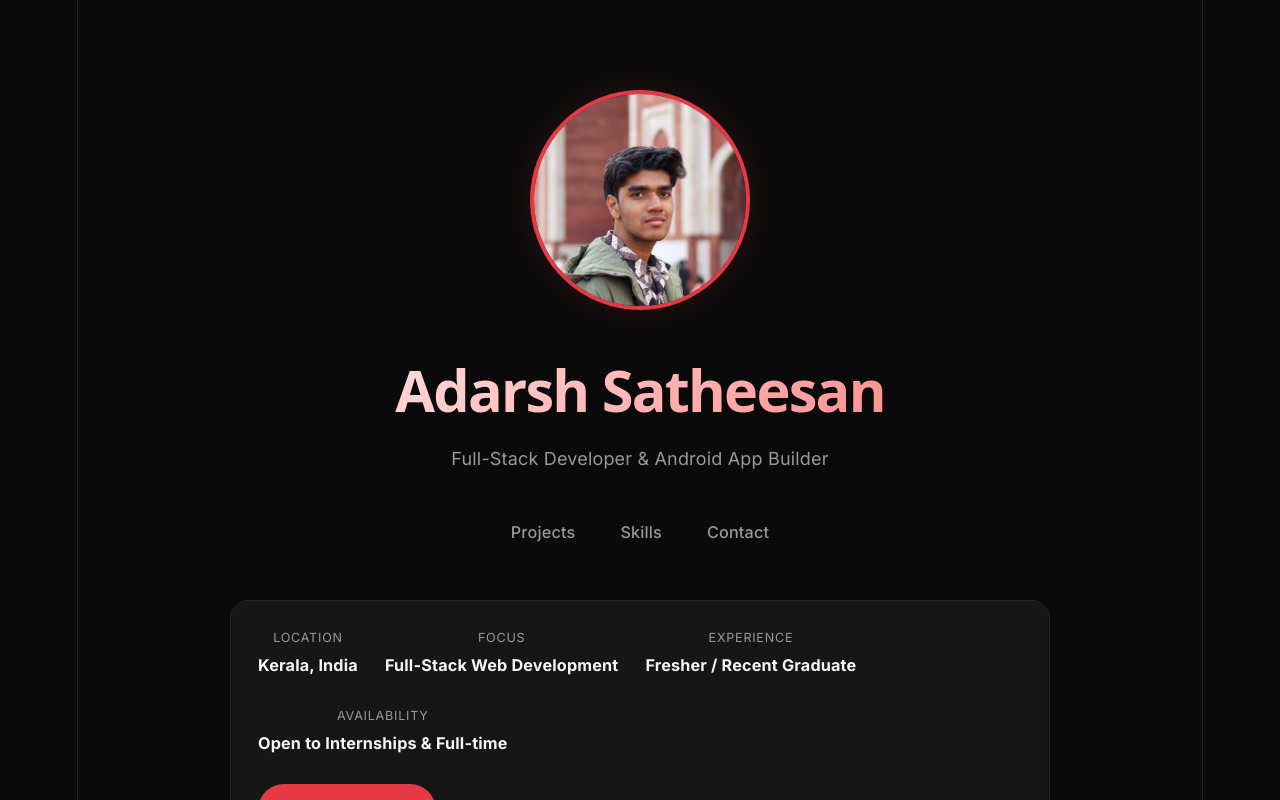
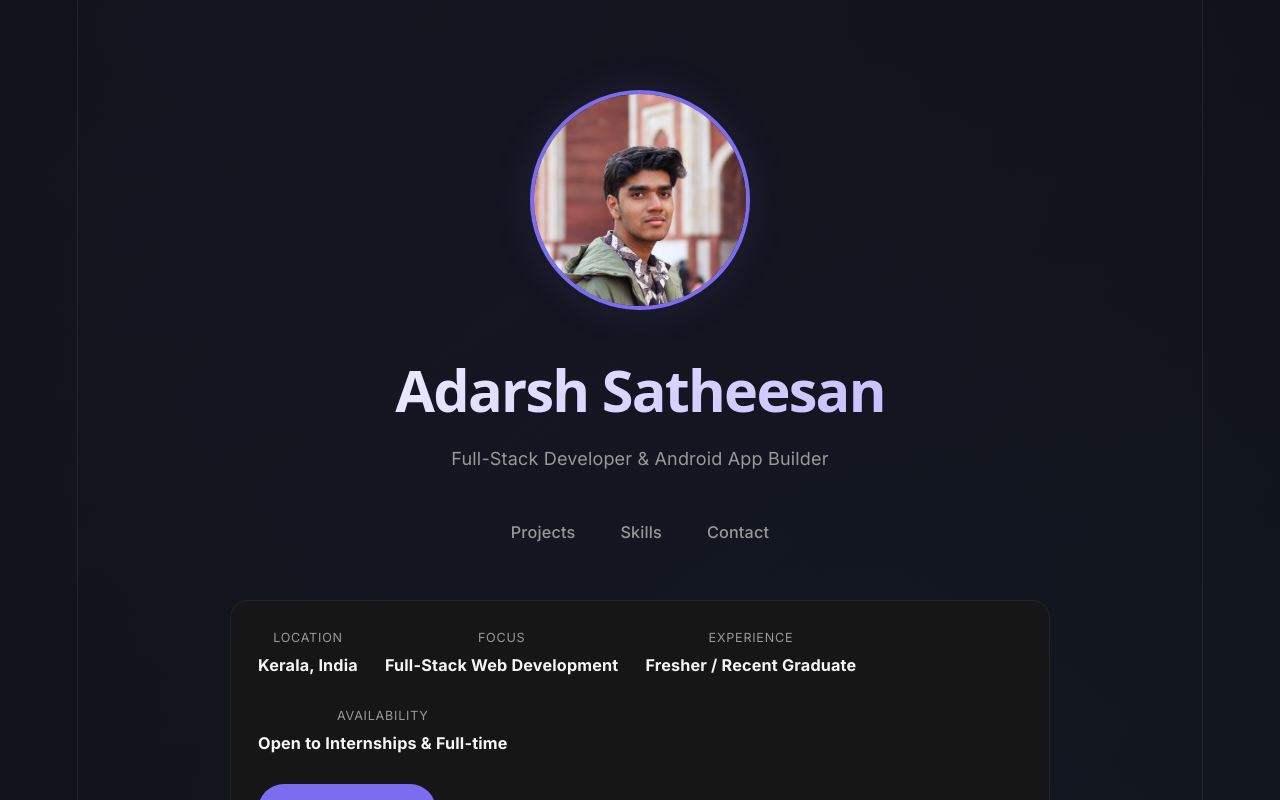
Before and after one commit to 0D0RSH/portfolio, a React (Vite) app: page / in a window 1280 px wide. Shown: the top 800 px of the page. Built offline with nearby package versions, Linux system fonts and the light colour scheme.

Commit message:
Update CSS

```diff
--- a/src/App.css
+++ b/src/App.css
@@ -4,44 +4,37 @@
   --surface-hover: #1f1f1f;
   --text: #f5f5f5;
   --muted: #999999;
-  --accent: #e63946;
-  --accent-soft: #e6394622;
+  --accent: #7c6cf0;
+  --accent-soft: #7c6cf022;
   --border: #232329;
   --radius: 18px;
+
 }
 
 * {
   box-sizing: border-box;
 }
 
-html,
-body {
-  overflow-x: hidden;
-  max-width: 100%;
-}
-
-img {
-  max-width: 100%;
-  height: auto;
-}
-
 body {
   margin: 0;
   font-family: 'Inter', 'Segoe UI', sans-serif;
-  background: var(--bg);
+background:
+    radial-gradient(circle at 20% 0%, #7c6cf015, transparent 40%),
+    radial-gradient(circle at 80% 20%, #4dabf712, transparent 40%),
+    var(--bg);
   color: var(--text);
   line-height: 1.65;
   -webkit-font-smoothing: antialiased;
 }
 
+
 header {
   padding: 5rem 2rem 2.5rem;
   text-align: center;
 }
-
 .photo-wrapper {
 width: 220px;
-  height: 220px;
+height:220px;
 margin: 0 auto 1.5rem;
 border-radius: 50%;
 overflow: hidden;
@@ -54,7 +47,7 @@ header {
   height: 100%;
   object-fit: cover;
   object-position: center 30%;
-  display: block;
+  display:block
 }
 
 header h1 {
@@ -62,7 +55,7 @@ header h1 {
   font-weight: 800;
   margin-bottom: 0.4rem;
   letter-spacing: -0.03em;
-  background: linear-gradient(135deg, #fff, #ff6b6b);
+  background: linear-gradient(135deg, #fff, #b3aaff);
   -webkit-background-clip: text;
   background-clip: text;
   color: transparent;
@@ -80,14 +73,9 @@ header nav {
   gap: 0.5rem;
   margin-top: 2rem;
 }
-
-a {
-  -webkit-tap-highlight-color: transparent;
-}
-
  .links a {
-  display: flex;
-  align-items: center;
+  display:flex;
+  align-items:center;
   gap: 0.5em;
  }
 
@@ -106,6 +94,7 @@ header nav a:hover {
   background: var(--surface);
 }
 
+/* Info bar */
 .info-bar {
   max-width: 820px;
   margin: 0 auto 1rem;
@@ -158,10 +147,11 @@ header nav a:hover {
 }
 
 .cv-button:hover {
-  background: #c62839;
+  background: #6a5ae0;
   transform: translateY(-2px);
 }
 
+/* Sections */
 section {
   max-width: 820px;
   margin: 0 auto;
@@ -187,6 +177,7 @@ section h2::before {
   box-shadow: 0 0 12px var(--accent);
 }
 
+/* About - typing box */
 .typing-box {
   background: var(--surface);
   border: 1px solid var(--border);
@@ -223,6 +214,7 @@ section h2::before {
   }
 }
 
+/* About - terminal */
 .terminal {
   background: #0c0c0e;
   border: 1px solid var(--border);
@@ -289,6 +281,7 @@ section h2::before {
   color: #b3e59a;
 }
 
+/* Links */
 .links {
   display: flex;
   gap: 0.75rem;
@@ -314,6 +307,7 @@ section h2::before {
   transform: translateY(-2px);
 }
 
+/* Projects */
 .project-grid {
   display: grid;
   gap: 1.5rem;
@@ -327,12 +321,10 @@ section h2::before {
   transition: transform 0.25s ease, border-color 0.25s ease, background 0.25s ease;
 }
 
-@media (hover: hover) {
 .project-card:hover {
   transform: translateY(-4px);
   border-color: var(--accent);
   background: var(--surface-hover);
-  }
 }
 
 .project-image {
@@ -382,6 +374,7 @@ section h2::before {
   color: var(--accent);
 }
 
+/* Skills */
 .skills-grid {
   display: grid;
   gap: 1.5rem;
@@ -422,9 +415,8 @@ section h2::before {
 }
 
 .skill-bar-row {
-  margin-bottom: 1rem;
+  margin-bottom:1rem;
 }
-
 .skill-bar-label {
   display: flex;
   justify-content: space-between;
@@ -439,16 +431,17 @@ section h2::before {
  background: var(--surface);
  border: 1px solid var(--border);
  border-radius: 999px;
-  overflow: hidden;
+ overflow:hidden;
 }
 
 .skill-bar-fill {
-  height: 100%;
-  background: linear-gradient(90deg, var(--accent), #ff8a80);
+  height:100%;
+  background: linear-gradient(90deg,var(--accent),#ff8a80);
   border-radius: 999px;
   transition: width 1s ease;
 }
 
+/* Achievements */
 #achievements ul {
   list-style: none;
   padding: 0;
@@ -465,6 +458,7 @@ section h2::before {
   border-bottom: none;
 }
 
+/* Contact */
 #contact p {
   color: var(--muted);
   font-size: 1.05rem;
@@ -472,6 +466,7 @@ section h2::before {
   max-width: 55ch;
 }
 
+/* Footer */
 footer {
   text-align: center;
   padding: 3rem 1.5rem;
@@ -491,13 +486,13 @@ footer p {
   color: var(--muted);
   margin-bottom: 0.5rem;
 }
-
 .footer-credit {
   font-family: 'Courier New', Courier, monospace;
-  font-size: 0.75rem;
+  font-size: 0.5rem;
   color: var(--muted);
 }
 
+/* Responsive */
 @media (min-width: 640px) {
   .project-grid {
     grid-template-columns: 1fr 1fr;
@@ -565,46 +560,13 @@ footer p {
   }
 }
 
-@media (max-width: 380px) {
-  header h1 {
-    font-size: 1.5rem;
+@media ( min-width:1024px)
+{
+  section{
+    max-width:880px;
   }
-
-  .photo-wrapper {
-    width: 110px;
-    height: 110px;
-  }
-
-  section h2 {
-    font-size: 1.3rem;
+  .project-grid {
+    grid-template-columns:1fr 1fr;
+    gap:2rem;
   }
 }
-
-@media (min-width: 768px) {
-
-  .project-grid,
-  .skills-grid {
-    gap: 2rem;
-  }
-}
-
-@media (min-width: 1024px) {
-  section {
-    max-width: 880px;
-  }
-
-  .project-grid {
-    grid-template-columns: 1fr 1fr;
-    gap: 2rem;
-  }
-}
-
-@media (min-width: 1440px) {
-  section {
-    max-width: 960px;
-  }
-
-  header {
-    padding-top: 6rem;
-  }
-}
```
Lines whose indentation alone changed are shown as unchanged.
